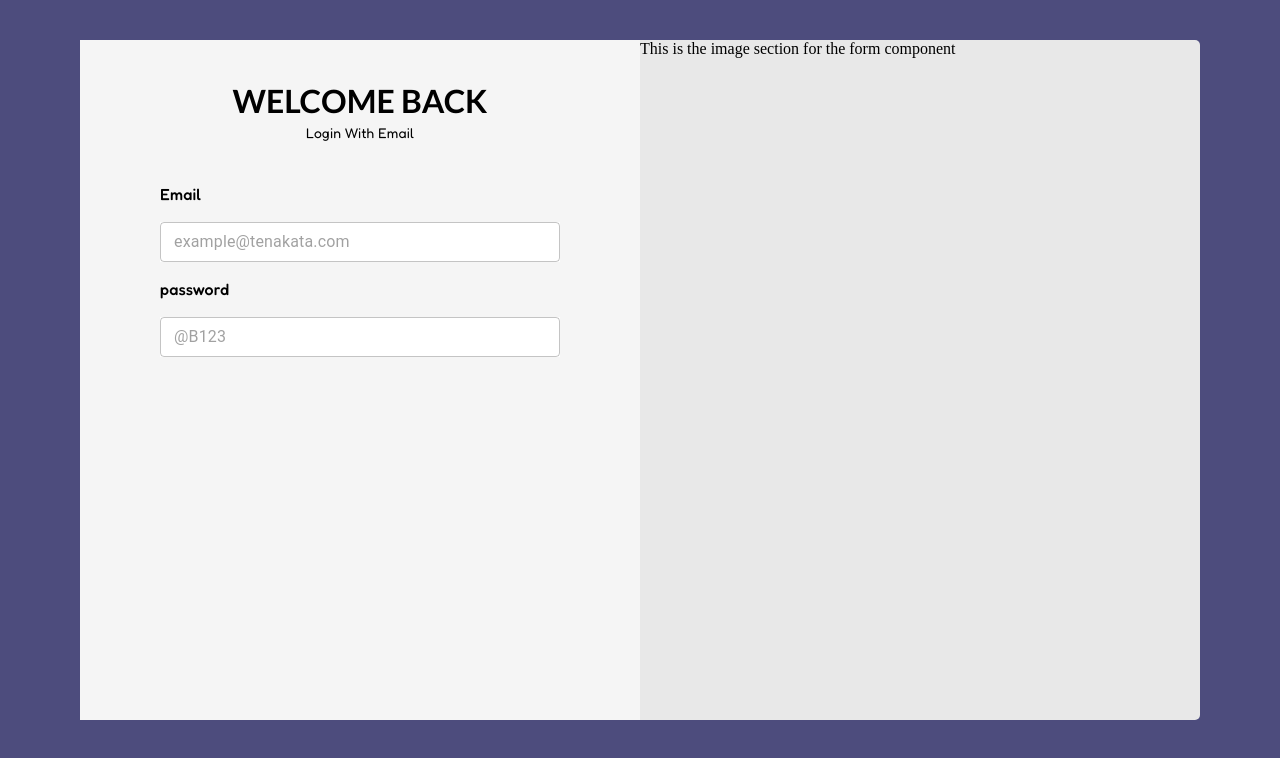
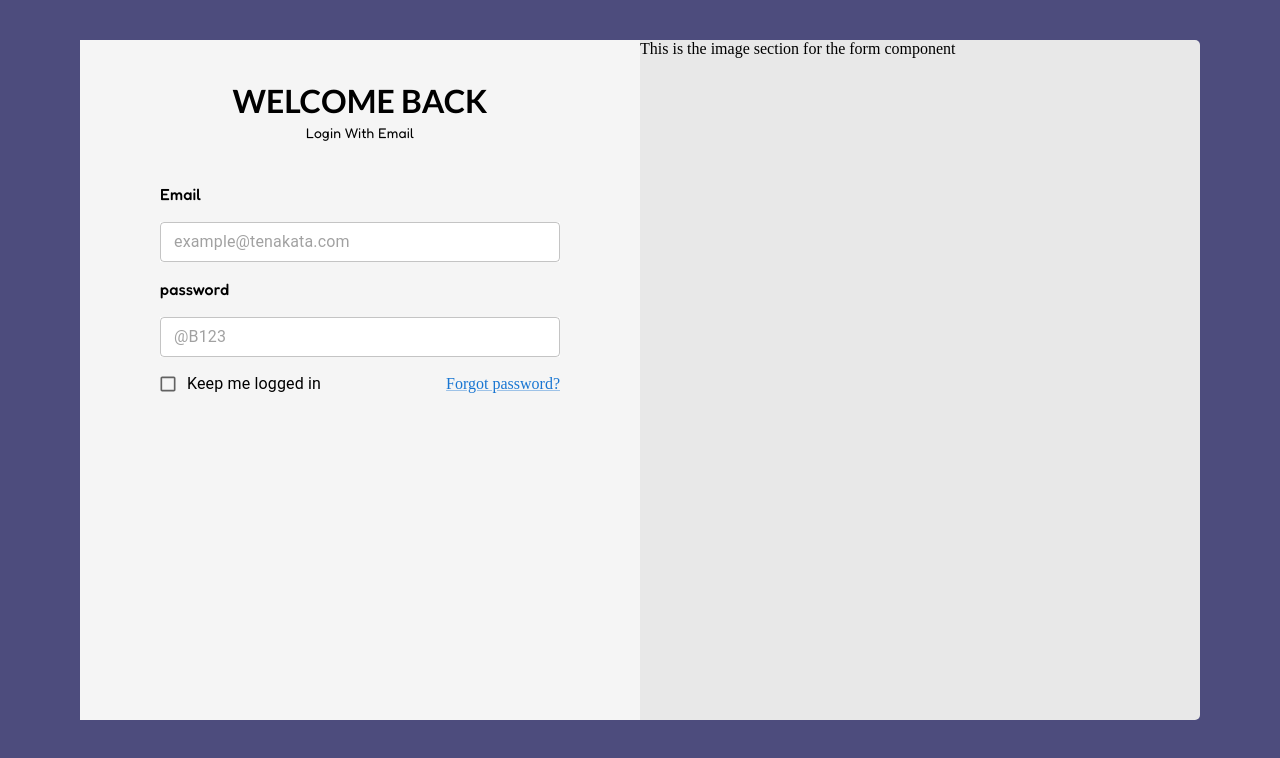
Before and after one commit to Naominm/ticket-management-system-frontend, a React (Vite) app: page / in a window 1280 px wide. Shown: the top 758 px of the page. Built offline with nearby package versions, Linux system fonts and the light colour scheme.

Commit message:
Fix: Use the correct Link component from mui material

```diff
--- a/src/components/formComponent.tsx
+++ b/src/components/formComponent.tsx
@@ -4,6 +4,9 @@ import {
   FormControl,
   TextField,
   FormLabel,
+  FormControlLabel,
+  Checkbox,
+  Link,
 } from "@mui/material";
 
 export default function FormComponent() {
@@ -129,6 +132,22 @@ function FormSection() {
           />
         </FormControl>
       </Box>
+      <Box
+        component={"div"}
+        sx={{
+          display: "flex",
+          justifyContent: "space-between",
+          alignItems: "center",
+          mt: 1,
+          px: { xs: 2, md: 10 },
+        }}
+      >
+        <FormControlLabel
+          control={<Checkbox size="small" />}
+          label="Keep me logged in"
+        />
+        <Link href="/forgot password"> Forgot password?</Link>
+      </Box>
     </Box>
   );
 }
```
